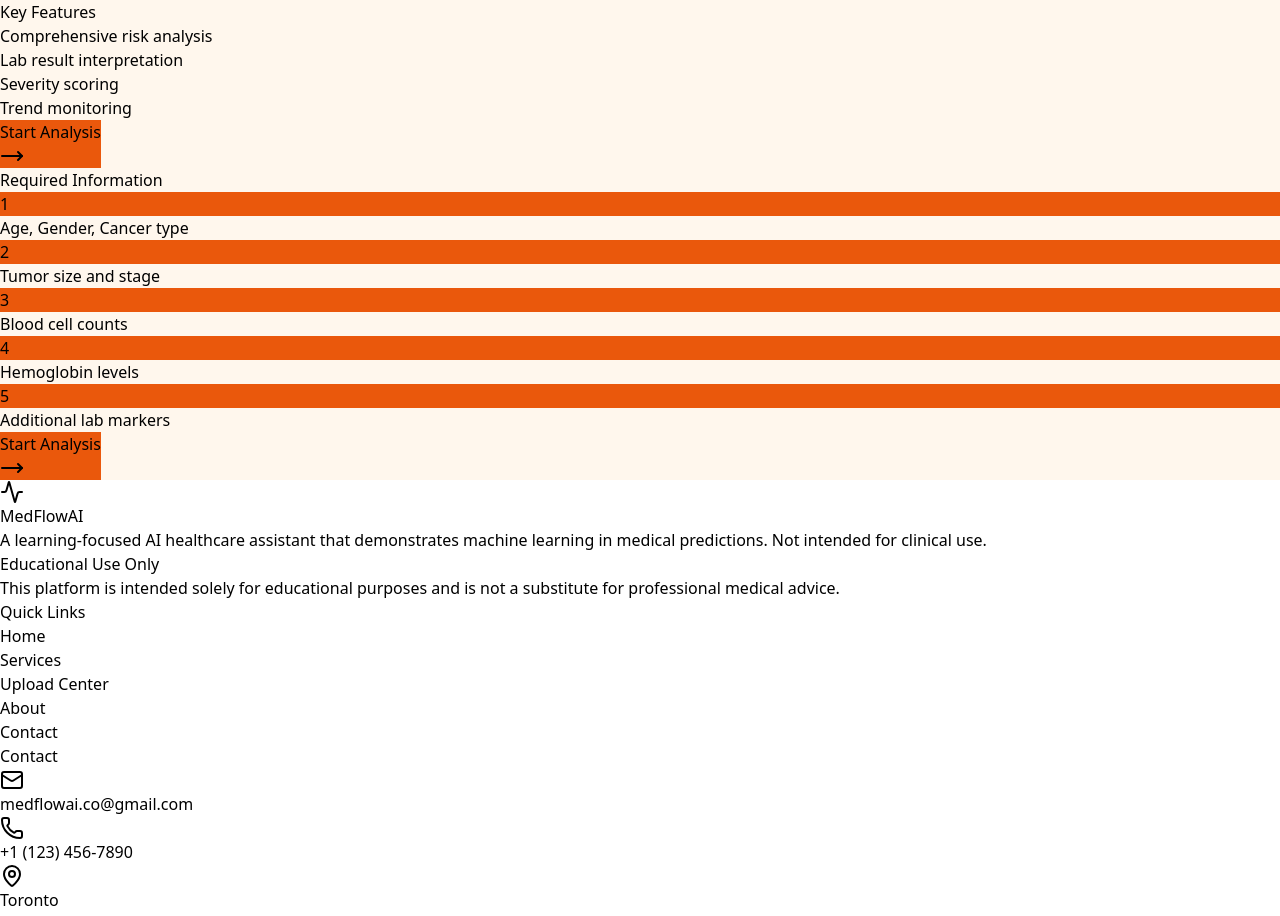
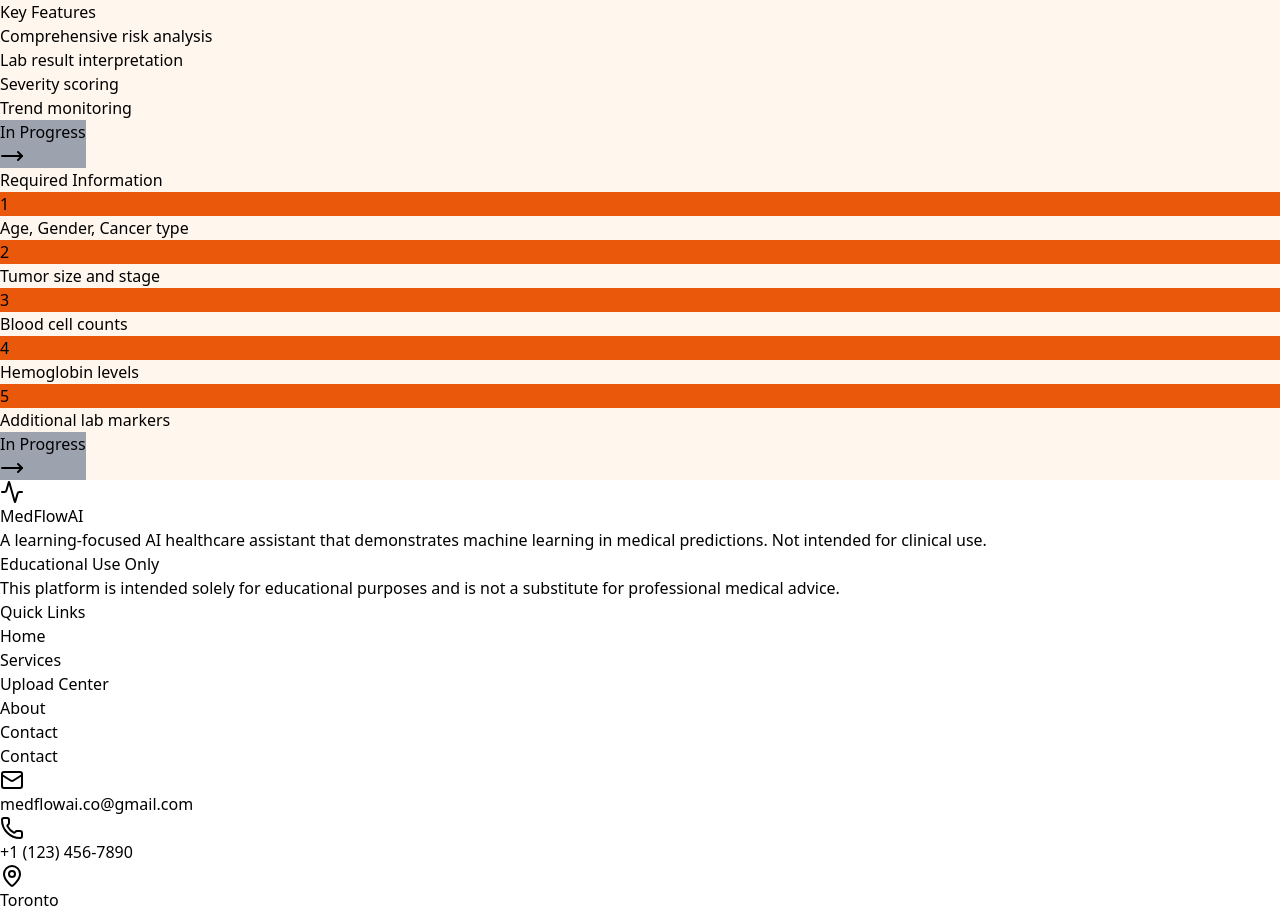
Before and after one commit to Om-1004/MedFlowAI, a React (Vite) app in the folder client/: page /services in a window 1280 px wide. Shown: the part 1664-2580 px from the top of the page. Built offline with nearby package versions, Linux system fonts and the light colour scheme; no server answers; what amazon-cognito-identity-js would draw is missing.

Commit message:
Fixed routes in frontend

```diff
--- a/client/src/components/ServicesCard.jsx
+++ b/client/src/components/ServicesCard.jsx
@@ -15,10 +15,10 @@
   keyFeatures,
   reverse = false,
   techs,
-  linkTo
+  linkTo,
+  disabled = false,
 }) {
   const navigate = useNavigate();
-
   return (
     <div className="w-full max-w-6xl mx-auto mb-8">
       <div
@@ -69,9 +69,17 @@
 
             {ctaText && (
               <button
-                onClick={() => linkTo && navigate(linkTo)}
-                className="hidden lg:inline-flex items-center gap-2 px-6 py-3 rounded-xl font-semibold text-white transition-all duration-200 hover:shadow-lg hover:scale-105 active:scale-95"
-                style={{ backgroundColor: ctaColor }}
+                onClick={() => {
+                  if (!disabled && linkTo) navigate(linkTo);
+                }}
+                disabled={disabled}
+                className={`inline-flex items-center gap-2 px-6 py-3 rounded-xl font-semibold text-white transition-all duration-200
+    ${
+      disabled
+        ? "bg-gray-400 cursor-not-allowed opacity-60"
+        : "hover:shadow-lg hover:scale-105 active:scale-95"
+    }`}
+                style={{ backgroundColor: disabled ? "#9ca3af" : ctaColor }}
               >
                 {ctaText}
                 <MoveRight className="w-4 h-4" />
@@ -124,9 +132,17 @@
         {ctaText && (
           <div className="lg:hidden text-center mt-8">
             <button
-              onClick={() => linkTo && navigate(linkTo)}
-              className="inline-flex items-center gap-2 px-6 py-3 rounded-xl font-semibold text-white transition-all duration-200 hover:shadow-lg hover:scale-105 active:scale-95"
-              style={{ backgroundColor: ctaColor }}
+              onClick={() => {
+                if (!disabled && linkTo) navigate(linkTo);
+              }}
+              disabled={disabled}
+              className={`inline-flex items-center gap-2 px-6 py-3 rounded-xl font-semibold text-white transition-all duration-200
+    ${
+      disabled
+        ? "bg-gray-400 cursor-not-allowed opacity-60"
+        : "hover:shadow-lg hover:scale-105 active:scale-95"
+    }`}
+              style={{ backgroundColor: disabled ? "#9ca3af" : ctaColor }}
             >
               {ctaText}
               <MoveRight className="w-4 h-4" />
--- a/client/src/components/UploadCenterCard.jsx
+++ b/client/src/components/UploadCenterCard.jsx
@@ -17,7 +17,7 @@
   CtaIcon,
   linkTo
 }) {
-  const navigate = useNavigate();
+  const navigate = useNavigate
   return (
     <div
       className="w-full mb-8 h-fit mt-5 pb-7 pt-8 pl-7 pr-7 md:ml-7 md:mr-7 border rounded-2xl"
--- a/client/src/pages/PredictCNN.jsx
+++ b/client/src/pages/PredictCNN.jsx
@@ -11,7 +11,8 @@
  const CLASS_LABELS = ["glioma", "meningioma", "notumor", "pituitary"];
 
 
- const handleUpload = async () => {
+  console.log(import.meta.env.VITE_ML_SERVICE_URL) // undefined
+  const handleUpload = async () => {
     if (!file) return alert("Please select an image!");
 
 
@@ -24,7 +25,7 @@
 
 
     try {
-      const res = await fetch("http://localhost:8000/predict_cnn", {
+      const res = await fetch(`${import.meta.env.VITE_ML_SERVICE_URL}/predict_cnn`, {
         method: "POST",
         body: formData,
       });
--- a/client/src/pages/ServicesPage.jsx
+++ b/client/src/pages/ServicesPage.jsx
@@ -27,7 +27,7 @@
           bgColor="#f0fdf4"
           ctaText="Start Analysis"
           ctaColor="#16a34a"
-          linkTo="sleep-assessment"
+          linkTo="/sleep-assessment"
           requiredInputs={[
             "Age, Gender, Occupation",
             "Sleep duration and quality",
@@ -91,7 +91,7 @@
           iconColor="#f97316"
           iconBg="#ffedd5"
           bgColor="#fff7ed"
-          ctaText="Start Analysis"
+          ctaText="In Progress"
           ctaColor="#ea580c"
           requiredInputs={[
             "Age, Gender, Cancer type",
@@ -107,6 +107,7 @@
             "Trend monitoring",
           ]}
           reverse={true}
+          disabled={true}
         />
       </div>
     </div>
```
